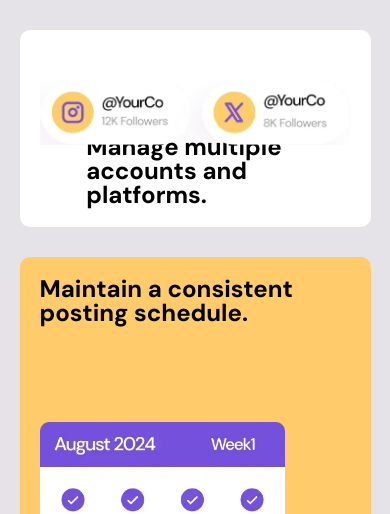
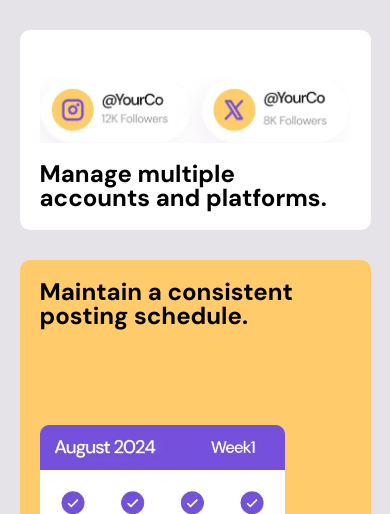
Before and after one commit to manargg/bento-grid-main, a plain HTML site: page index.html in a window 390 px wide. Shown: the part 330-844 px from the top of the page. Drawn offline with Linux system fonts and the light colour scheme.

Commit message:
Update style.css

```diff
--- a/css/style.css
+++ b/css/style.css
@@ -446,6 +446,34 @@ body{
     .container .box:nth-child(2){
         height: 300px;
     }
+/*=====================box4======================*/
+.container .box:nth-child(4){
+    grid-area: box4;
+    background-color: var(--White);
+    display: flex;
+    flex-direction: column;
+    justify-content: space-between;
+    align-items: center;
+    position: relative;
+    overflow: hidden;
+    text-align: left;
+    gap: 20%;
+    padding: 20px;
+    height: 200px;
+}
+.container .box:nth-child(4) h2{
+    width: 100%;
+}
+
+
+.container .box:nth-child(4) img{
+
+    object-fit: contain;
+
+
+
+}
+
    /*=====================box5======================*/
 
    .container .box:nth-child(5){
```
